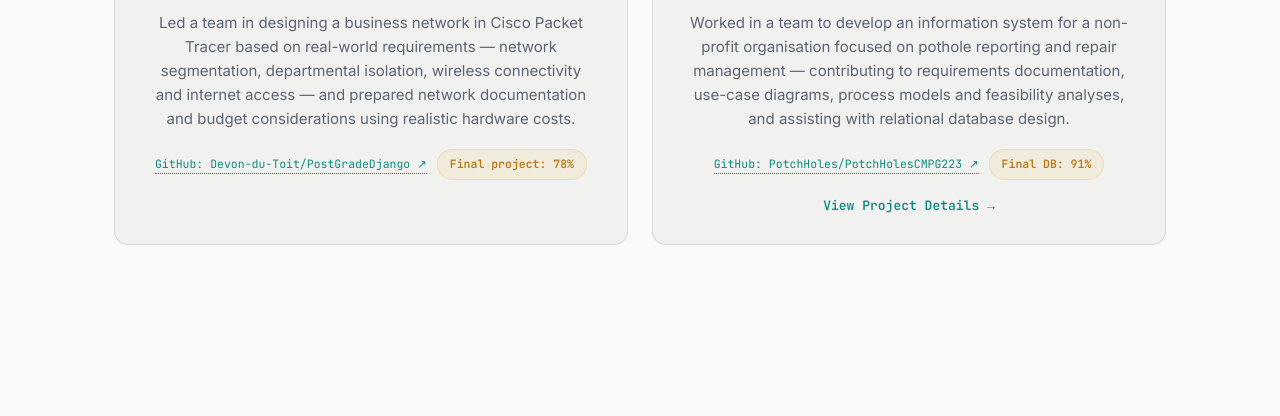
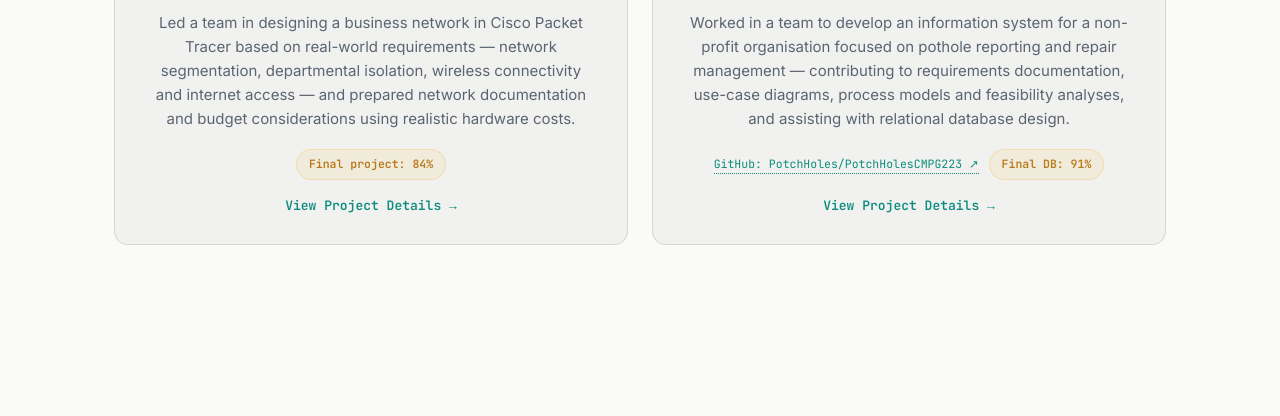
Before and after one commit to CiViCDottir/karla-portfolio, a plain HTML site: page index.html in a window 1280 px wide. Shown: the part 4071-4487 px from the top of the page. Drawn offline with Linux system fonts and the light colour scheme.

Commit message:
Fix PostGrade and Network project card badges

```diff
--- a/index.html
+++ b/index.html
@@ -179,6 +179,7 @@
       </p>
       <div class="project-badges">
         <a href="https://github.com/Devon-du-Toit/PostGradeDjango" target="_blank" rel="noopener" class="project-link">GitHub: Devon-du-Toit/PostGradeDjango ↗</a>
+        <span class="badge badge-highlight">Final project: 78%</span>
       </div>
       <a href="postgrade.html" class="view-details-link">View Project Details →</a>
     </div>
@@ -226,9 +227,9 @@
         realistic hardware costs.
       </p>
       <div class="project-badges">
-        <a href="https://github.com/Devon-du-Toit/PostGradeDjango" target="_blank" rel="noopener" class="project-link">GitHub: Devon-du-Toit/PostGradeDjango ↗</a>
-        <span class="badge badge-highlight">Final project: 78%</span>
+        <span class="badge badge-highlight">Final project: 84%</span>
       </div>
+      <a href="network.html" class="view-details-link">View Project Details →</a>
     </div>
 
     <div class="project-card reveal">
```
